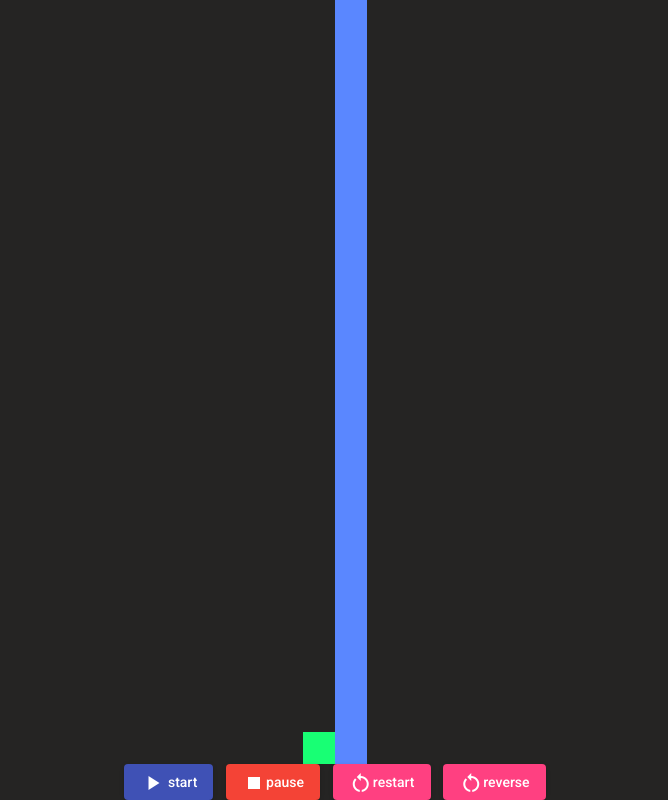
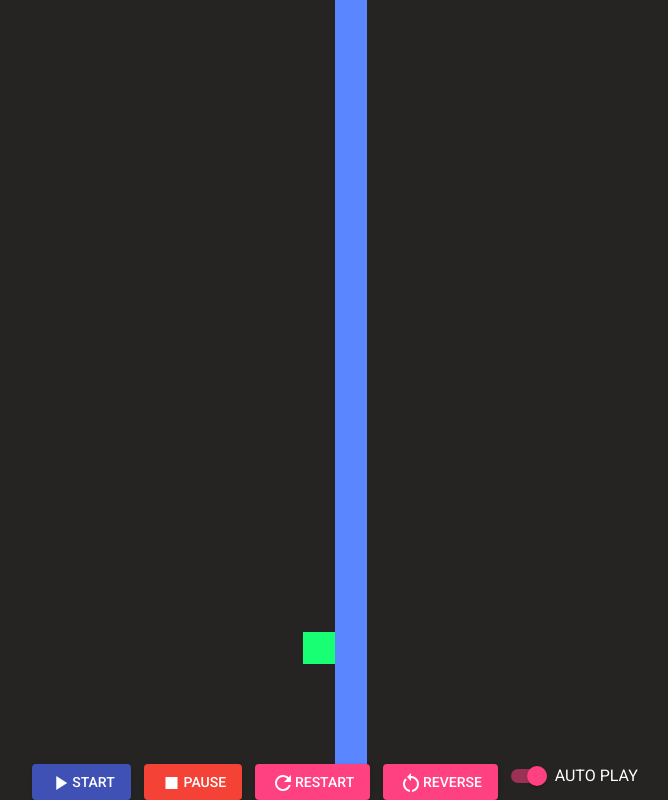
Before and after one commit to yuyakinjo/elevator-simulator, an Angular app: page / in a window 1280 px wide. Shown: the whole page, without its empty margins (305-973 px from the left). Built offline with nearby package versions, Linux system fonts and the light colour scheme.

Commit message:
chore: autoplayのボタン追加

```diff
--- a/src/app/app.component.html
+++ b/src/app/app.component.html
@@ -1,3 +1,5 @@
+<ng-container *ngIf="autoplayChange$ | async"></ng-container>
+
 <section class="container" fxLayout="column" fxLayoutAlign="center center">
   <div class="machine" fxLayout="row" fxLayoutAlign="center end" fxFlex>
     <div class="room"></div>
@@ -10,17 +12,19 @@
     fxLayoutGap="1vw"
   >
     <button mat-raised-button color="primary" (click)="start()">
-      <mat-icon>play_arrow</mat-icon>
-      start
+      <mat-icon>play_arrow</mat-icon>{{ "start" | uppercase }}
     </button>
     <button mat-raised-button color="warn" (click)="pause()">
-      <mat-icon>stop</mat-icon>pause
+      <mat-icon>stop</mat-icon>{{ "pause" | uppercase }}
     </button>
     <button mat-raised-button color="accent" (click)="restart()">
-      <mat-icon>restart_alt</mat-icon>restart
+      <mat-icon>refresh</mat-icon>{{ "restart" | uppercase }}
     </button>
     <button mat-raised-button color="accent" (click)="reverse()">
-      <mat-icon>restart_alt</mat-icon>reverse
+      <mat-icon>restart_alt</mat-icon>{{ "reverse" | uppercase }}
     </button>
+    <mat-slide-toggle [formControl]="autoplay" [style.color]="'white'">{{
+      "auto play" | uppercase
+    }}</mat-slide-toggle>
   </section>
 </section>
--- a/src/app/app.component.ts
+++ b/src/app/app.component.ts
@@ -1,5 +1,7 @@
 import { Component, OnInit } from '@angular/core';
+import { FormControl } from '@angular/forms';
 import anime, { AnimeInstance } from 'animejs';
+import { tap } from 'rxjs';
 
 @Component({
   selector: 'app-root',
@@ -8,9 +10,19 @@ import anime, { AnimeInstance } from 'animejs';
 })
 export class AppComponent implements OnInit {
   anime!: AnimeInstance;
+
+  readonly autoplay = new FormControl(
+    localStorage.getItem('autoplay')?.includes('true') ?? true
+  );
+
+  readonly autoplayChange$ = this.autoplay.valueChanges.pipe(
+    tap((autoplay) => localStorage.setItem('autoplay', autoplay))
+  );
+
   ngOnInit(): void {
     const targets = document.querySelector('.room');
-    this.anime = anime({ targets, translateY: '-100', autoplay: false });
+    const autoplay = this.autoplay.value;
+    this.anime = anime({ targets, autoplay, translateY: -100 });
   }
 
   start() {
--- a/src/app/app.module.ts
+++ b/src/app/app.module.ts
@@ -1,5 +1,6 @@
 import { NgModule } from '@angular/core';
 import { FlexLayoutModule } from '@angular/flex-layout';
+import { ReactiveFormsModule } from '@angular/forms';
 import { BrowserModule } from '@angular/platform-browser';
 import { BrowserAnimationsModule } from '@angular/platform-browser/animations';
 import { AppRoutingModule } from './app-routing.module';
@@ -12,6 +13,7 @@ import { MaterialsModule } from './modules/materials.module';
     BrowserModule,
     AppRoutingModule,
     FlexLayoutModule,
+    ReactiveFormsModule,
     BrowserAnimationsModule,
     MaterialsModule,
   ],
--- a/src/app/modules/materials.module.ts
+++ b/src/app/modules/materials.module.ts
@@ -1,8 +1,9 @@
 import { NgModule } from '@angular/core';
 import { MatButtonModule } from '@angular/material/button';
 import { MatIconModule } from '@angular/material/icon';
+import { MatSlideToggleModule } from '@angular/material/slide-toggle';
 
 @NgModule({
-  exports: [MatButtonModule, MatIconModule],
+  exports: [MatButtonModule, MatIconModule, MatSlideToggleModule],
 })
 export class MaterialsModule {}
```
